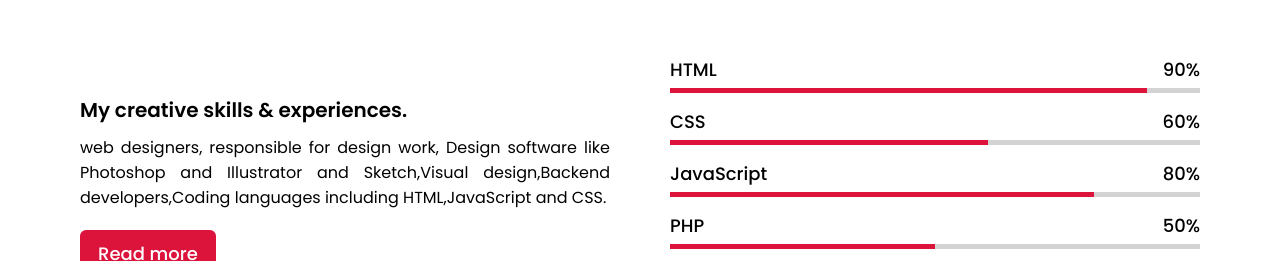
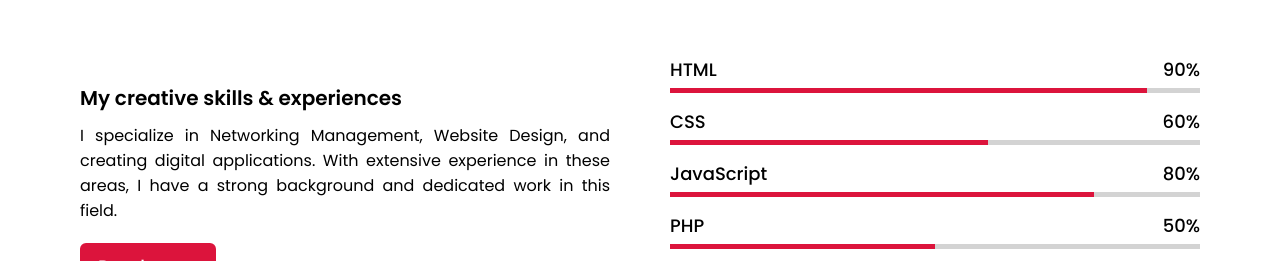
Before and after one commit to Anuj314/Website, a plain HTML site: page index.html in a window 1280 px wide. Shown: the part 2939-3200 px from the top of the page. Drawn offline with nearby package versions, Linux system fonts and the light colour scheme.

Commit message:
Update index.html
updated

```diff
--- a/index.html
+++ b/index.html
@@ -108,8 +108,8 @@
             <h2 class="title">My skills & experiences</h2>
             <div class="skills-content">
                 <div class="column left">
-                    <div class="text">My creative skills & experiences.</div>
-                    <p>web designers, responsible for design work, Design software like Photoshop and Illustrator and Sketch,Visual design,Backend developers,Coding languages including HTML,JavaScript and CSS.</p>
+                    <div class="text">My creative skills & experiences </div>
+                    <p> I specialize in Networking Management, Website Design, and creating digital applications. With extensive experience in these areas, I have a strong background and dedicated work in this field.</p>
                     <a href="#">Read more</a>
                 </div>
                 <div class="column right">
```
